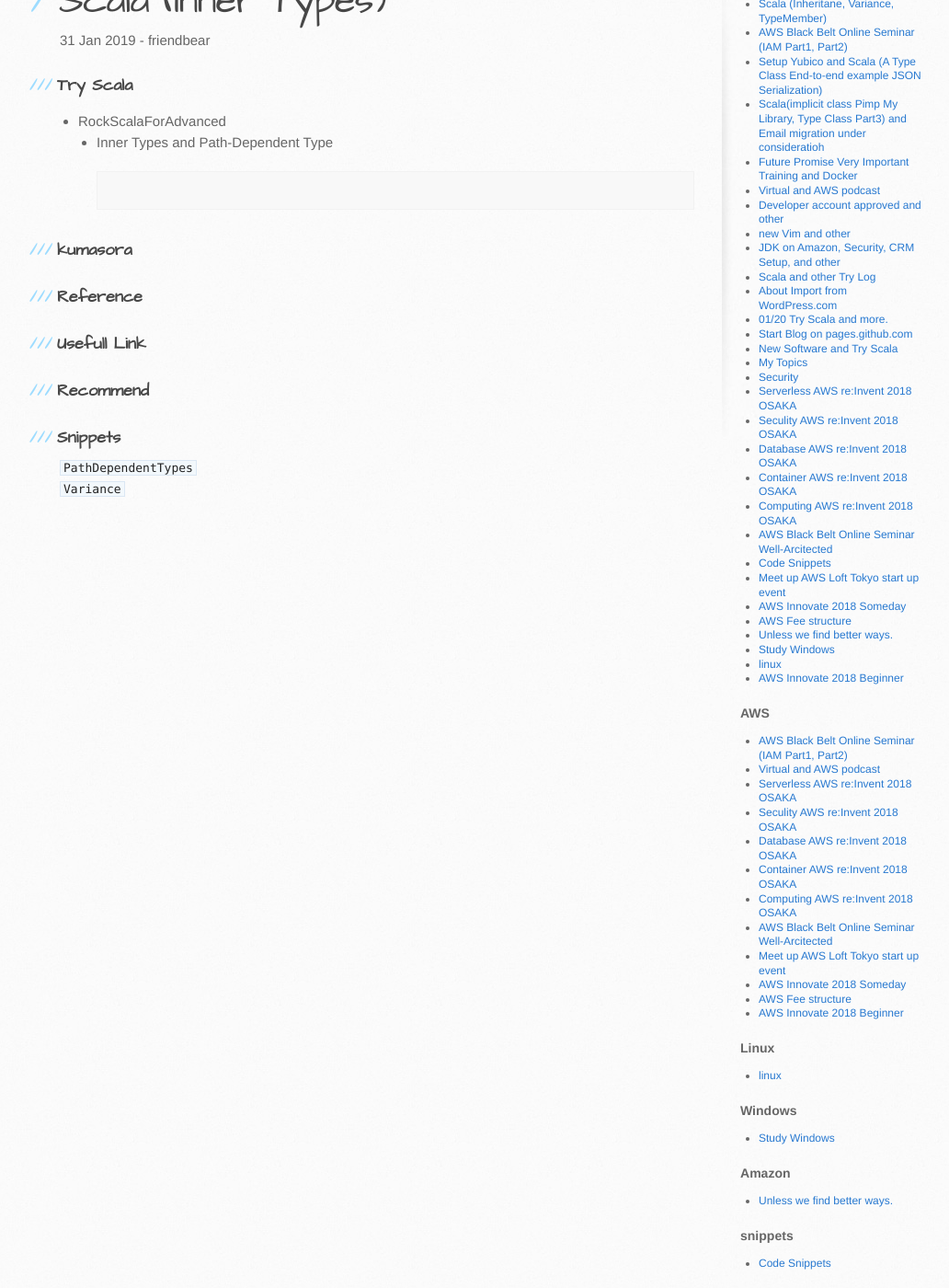
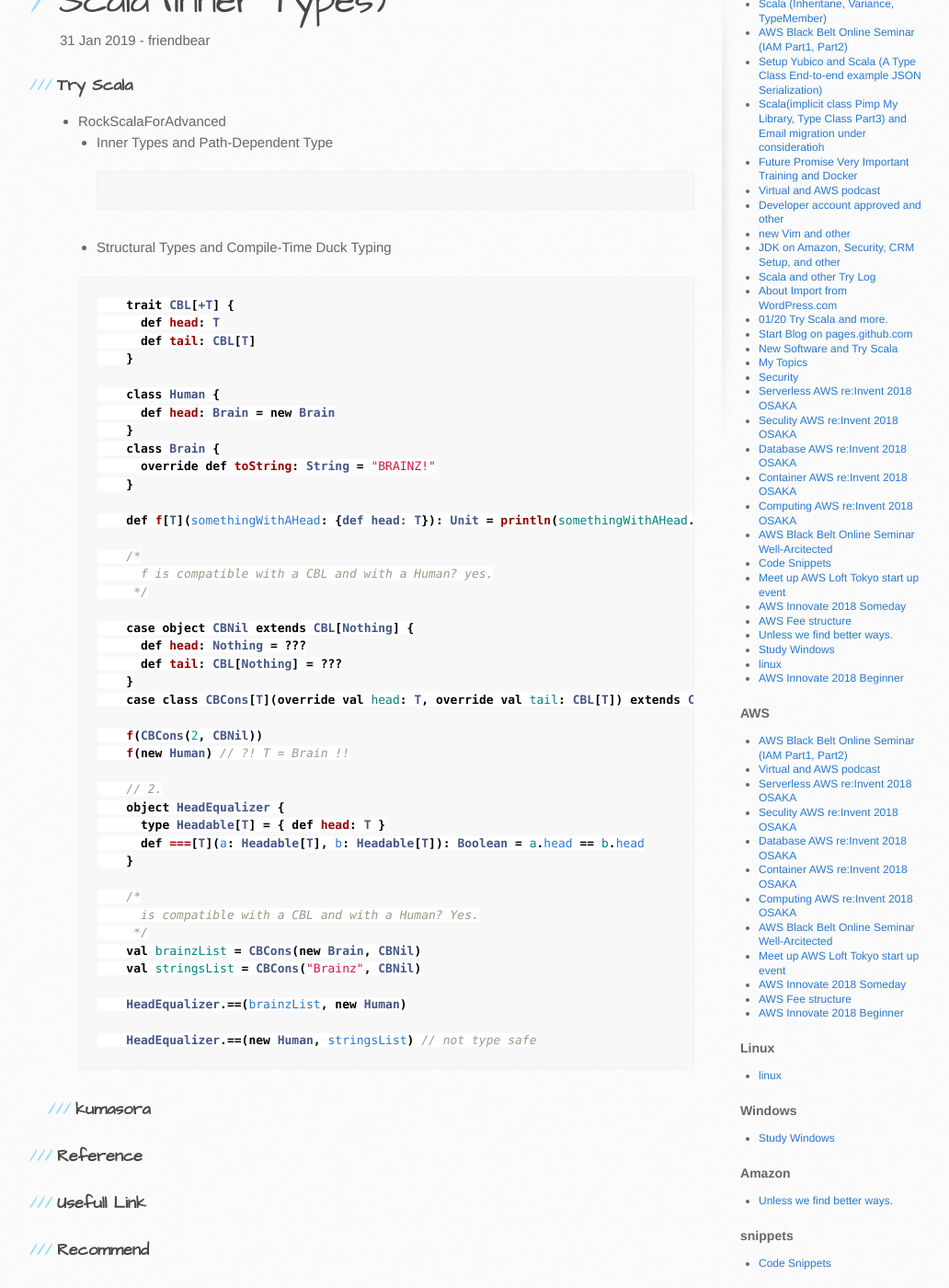
Before and after one commit to friendbear/friendbear.github.io.2021-10-19, a Jekyll site: the page built from _posts/2019-01-31-friendbear.md, in a window 1280 px wide and 1400 px high, scrolled down 285 px. Shown: the whole window at 92% size, without its empty margins (105-1137 px from the left). Built offline with Jekyll 4.4.1, drawn with Linux system fonts in a browser that asks for light colours; comment, search, counter and statistics services are not loaded.

Commit message:
Structural Types and Compile-Time Duck Typing

````diff
--- a/_posts/2019-01-31-friendbear.md
+++ b/_posts/2019-01-31-friendbear.md
@@ -12,7 +12,52 @@ tags: [lang-scala]
 
     ```scala
     ```
+  -  Structural Types and Compile-Time Duck Typing
 
+    ```scala
+      trait CBL[+T] {
+        def head: T
+        def tail: CBL[T]
+      }
+
+      class Human {
+        def head: Brain = new Brain
+      }
+      class Brain {
+        override def toString: String = "BRAINZ!"
+      }
+
+      def f[T](somethingWithAHead: {def head: T}): Unit = println(somethingWithAHead.head)
+
+      /*
+        f is compatible with a CBL and with a Human? yes.
+       */
+
+      case object CBNil extends CBL[Nothing] {
+        def head: Nothing = ???
+        def tail: CBL[Nothing] = ???
+      }
+      case class CBCons[T](override val head: T, override val tail: CBL[T]) extends CBL[T]
+
+      f(CBCons(2, CBNil))
+      f(new Human) // ?! T = Brain !!
+
+      // 2.
+      object HeadEqualizer {
+        type Headable[T] = { def head: T }
+        def ===[T](a: Headable[T], b: Headable[T]): Boolean = a.head == b.head
+      }
+
+      /*
+        is compatible with a CBL and with a Human? Yes.
+       */
+      val brainzList = CBCons(new Brain, CBNil)
+      val stringsList = CBCons("Brainz", CBNil)
+
+      HeadEqualizer.==(brainzList, new Human)
+
+      HeadEqualizer.==(new Human, stringsList) // not type safe
+    ```
 ### kumasora
 
 ### Reference
@@ -89,14 +134,115 @@ def PathDependentTypes(args: String*) = {
 </details>
 
 <details>
-<summary><code>Variance</code></summary>
+<summary><code>StructuralTypes</code></summary>
 <pre>
 <code>
 #!/usr/bin/env amm
 
 @main
-def Variance(args: String*) = {
+def StructuralTypes(args: String*) = {
 
+  // structural types
+  type JavaCloseable = java.io.Closeable
+  class HipsterCloseable {
+    def close() = println("yeah yeah I'm closing")
+    def closeSilently(): Unit = println("not make sounds")
+  }
+
+  // def closeQuietly(closeable: JavaCloseable OR HipsterCloseable) // ?!
+  type UnifiedCloseable = {
+    def close(): Unit
+  } // STRUCTURAL TYPE
+  def closeQuietly(unifiedCloseable: UnifiedCloseable): Unit = unifiedCloseable.close()
+
+  closeQuietly(new JavaCloseable {
+    override def close(): Unit = ???
+  })
+  closeQuietly(new HipsterCloseable)
+
+
+  // TYPE REFINEMENTS java Closeable + closeSilently
+  type AdvancedCloseable = JavaCloseable {
+    def closeSilently(): Unit
+  }
+  class AdvancedJavaCloseable extends JavaCloseable {
+    override def close(): Unit = println("Java closes")
+    def closeSilently(): Unit = println("Java closes silently") // 🔴
+  }
+
+  def closeShh(advCloseable: AdvancedCloseable): Unit = advCloseable.closeSilently()
+
+  closeShh(new AdvancedJavaCloseable)
+  // closeShh(new HipsterCloseable) => compile error
+
+  // using structural types as standalone types
+  // oun type
+  def altClose(closeable: {def close(): Unit}): Unit = closeable.close()
+
+  // type-checking => dock typing
+  type SoundMaker = {
+    def makeSound(): Unit
+  }
+
+  class Dog {
+    def makeSound(): Unit = println("bark!")
+  }
+  class Car {
+    def makeSound(): Unit = println("yroooom!")
+  }
+
+  // static duck typing
+  val doc: SoundMaker = new Dog // runtime structure type use reflection
+  val car: SoundMaker = new Car
+
+  // CAVEAT: based on reflection
+
+  /*
+    Exercises
+   */
+  // 1.
+  trait CBL[+T] {
+    def head: T
+    def tail: CBL[T]
+  }
+
+  class Human {
+    def head: Brain = new Brain
+  }
+  class Brain {
+    override def toString: String = "BRAINZ!"
+  }
+
+  def f[T](somethingWithAHead: {def head: T}): Unit = println(somethingWithAHead.head)
+
+  /*
+    f is compatible with a CBL and with a Human? yes.
+   */
+
+  case object CBNil extends CBL[Nothing] {
+    def head: Nothing = ???
+    def tail: CBL[Nothing] = ???
+  }
+  case class CBCons[T](override val head: T, override val tail: CBL[T]) extends CBL[T]
+
+  f(CBCons(2, CBNil))
+  f(new Human) // ?! T = Brain !!
+
+  // 2.
+  object HeadEqualizer {
+    type Headable[T] = { def head: T }
+    def ===[T](a: Headable[T], b: Headable[T]): Boolean = a.head == b.head
+  }
+
+  /*
+    is compatible with a CBL and with a Human? Yes.
+   */
+  val brainzList = CBCons(new Brain, CBNil)
+  val stringsList = CBCons("Brainz", CBNil)
+
+  HeadEqualizer.==(brainzList, new Human)
+
+  HeadEqualizer.==(new Human, stringsList) // not type safe
 }
 
 </code>
````
